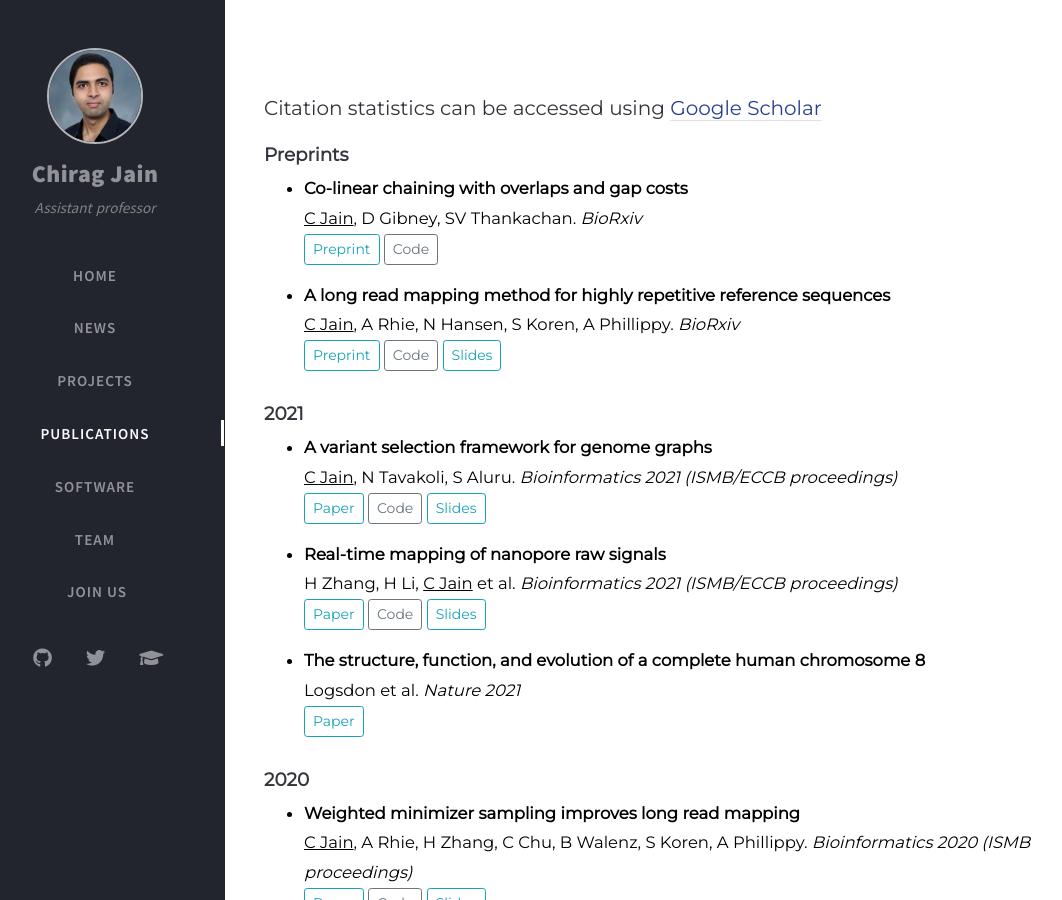
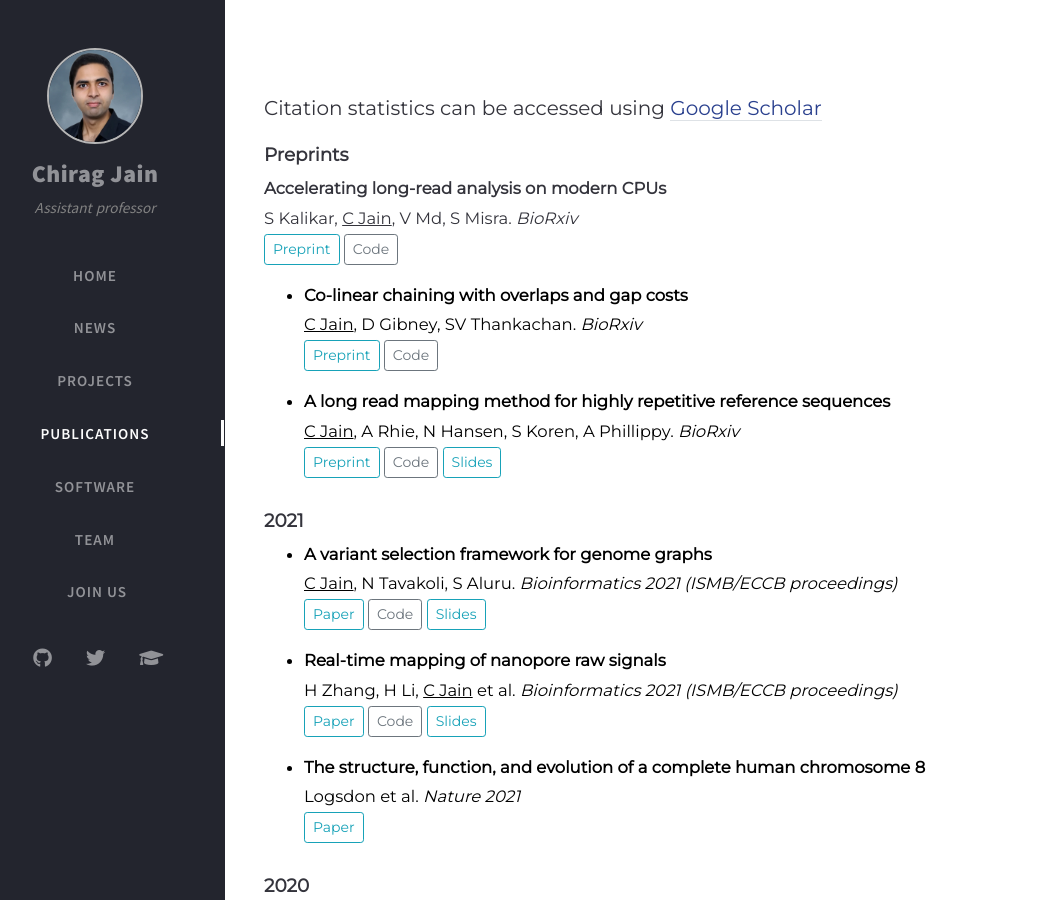
Before and after one commit to at-cg/at-cg.github.io, a Jekyll site: the page built from tabs/publications.md, in a window 1280 px wide and 900 px high. Shown: the whole window, without its empty margins (35-1097 px from the left). Built offline with Jekyll 4.4.1, drawn with Linux system fonts in a browser that asks for light colours; nearby versions of some CDN libraries; comment, search, counter and statistics services are not loaded.

Commit message:
add preprint

```diff
--- a/tabs/publications.md
+++ b/tabs/publications.md
@@ -19,6 +19,16 @@ type: archives
 ### Citation statistics can be accessed using [Google Scholar](https://scholar.google.com/citations?user=Y2UmkF0AAAAJ&hl=en)
 
 #### **Preprints**
+
+ **Accelerating long-read analysis on modern CPUs** <br>
+S Kalikar, <u>C Jain</u>, V Md, S Misra. _BioRxiv_
+<br>
+<button type="button" class="btn btn-outline-info btn-sm">
+<a href="https://www.biorxiv.org/content/10.1101/2021.07.21.453294v1" style="all: unset; color: inherit">Preprint</a>
+</button>
+<button type="button" class="btn btn-outline-secondary btn-sm">
+<a href="https://github.com/lh3/minimap2/tree/fast-contrib" style="all: unset; color: inherit">Code</a>
+</button>
 
 * **Co-linear chaining with overlaps and gap costs** <br>
 <u>C Jain</u>, D Gibney, SV Thankachan. _BioRxiv_
```
